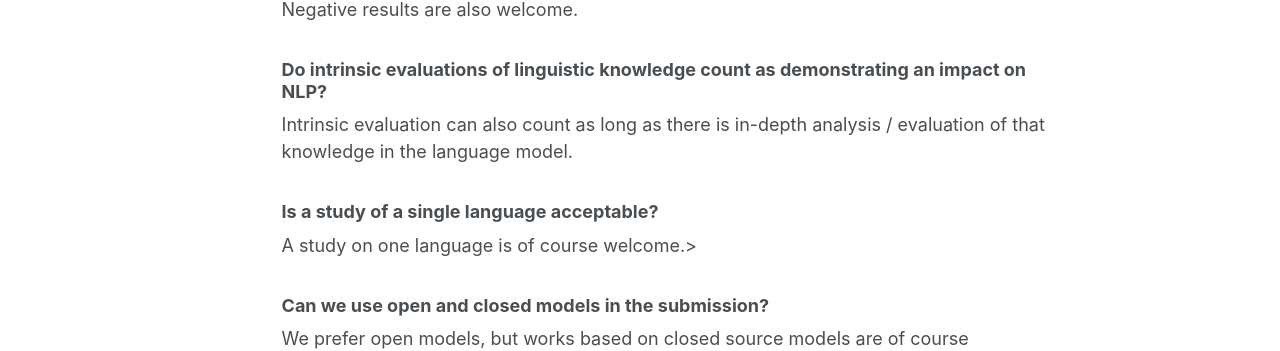
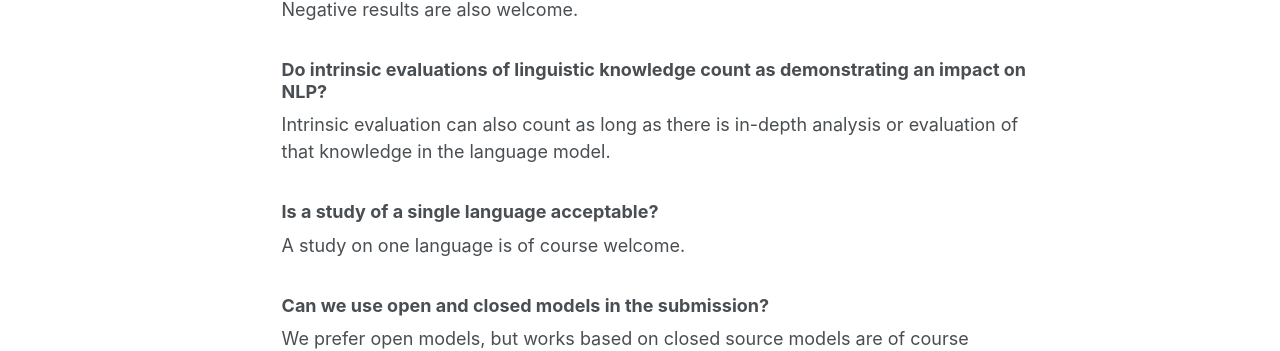
Before and after one commit to LInDA-Workshop/LInDA-Workshop.github.io, a Jekyll site: the page built from _pages/faq.md, in a window 1280 px wide and 1048 px high. Shown: the part 453-804 px from the top of the window. Built offline with Jekyll 4.4.1, drawn with Linux system fonts in a browser that asks for light colours; a style sheet for code colours, icons or effects is not loaded.

Commit message:
update faq.md

```diff
--- a/_pages/faq.md
+++ b/_pages/faq.md
@@ -15,10 +15,10 @@ sidebar:
 <p>Negative results are also welcome.</p>
 
 <h3>Do intrinsic evaluations of linguistic knowledge count as demonstrating an impact on NLP?</h3>
-<p>Intrinsic evaluation can also count as long as there is in-depth analysis / evaluation of that knowledge in the language model.</p>
+<p>Intrinsic evaluation can also count as long as there is in-depth analysis or evaluation of that knowledge in the language model.</p>
 
 <h3>Is a study of a single language acceptable?</h3>
-<p>A study on one language is of course welcome.></p>
+<p>A study on one language is of course welcome.</p>
 
 <h3>Can we use open and closed models in the submission?</h3>
 <p>We prefer open models, but works based on closed source models are of course acceptable as well.</p>
```
